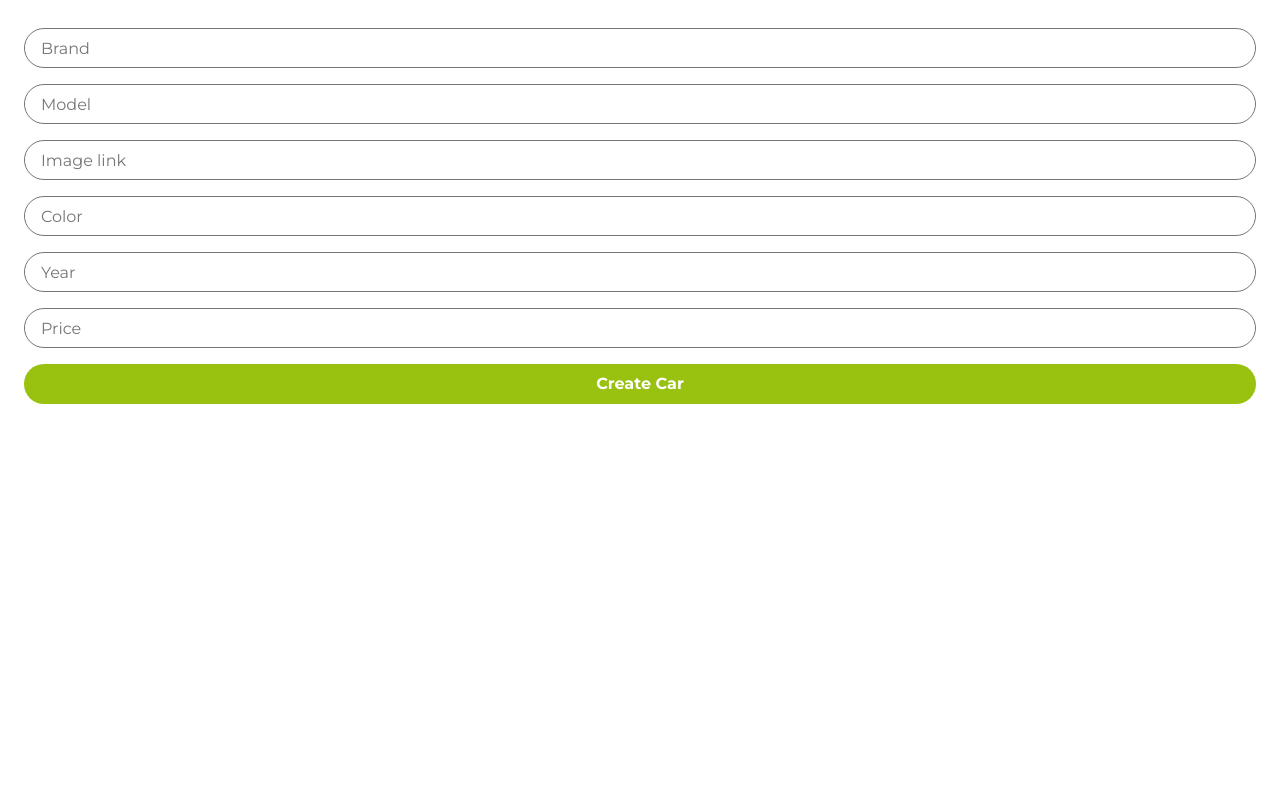
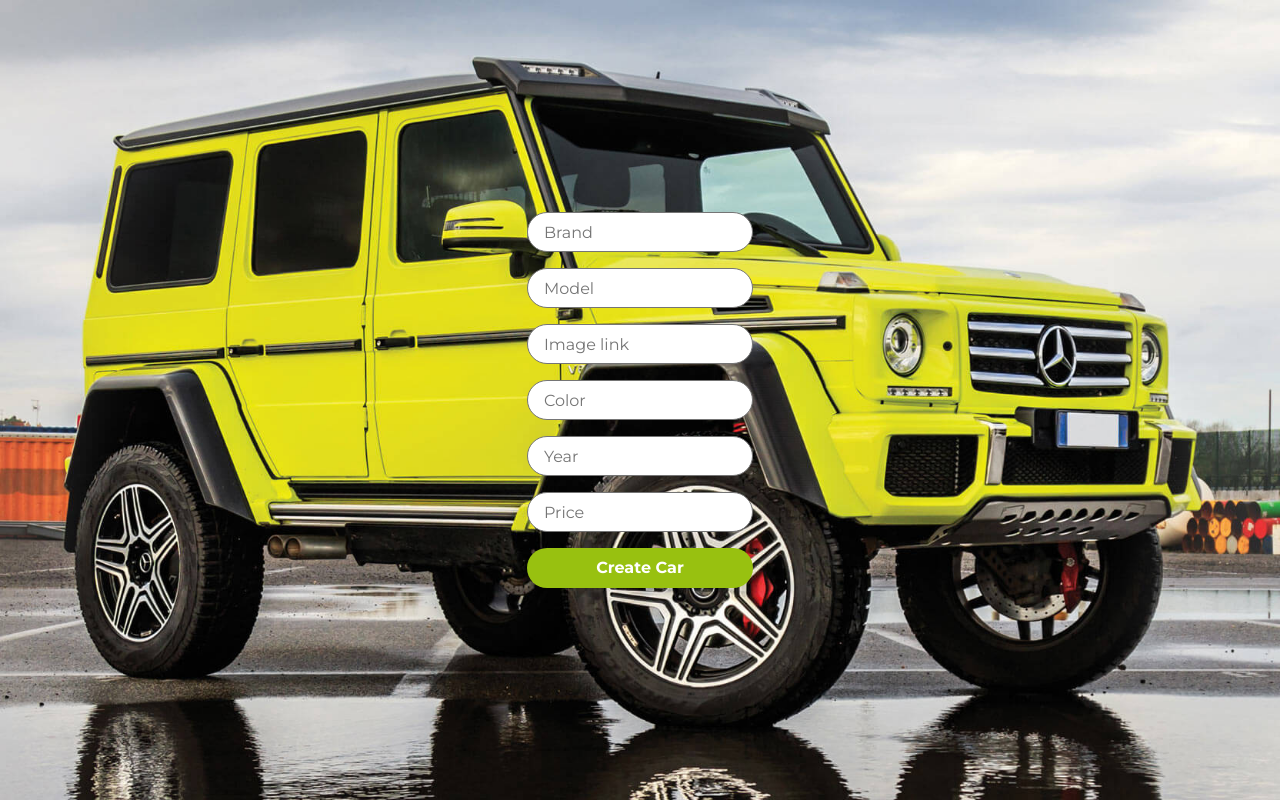
Before and after one commit to shahira-sadat/final-capstone-project-frontend, a React (Create React App) app: page /cars/create in a window 1280 px wide. Built offline with nearby package versions, Linux system fonts and the light colour scheme.

Commit message:
style for create page

```diff
--- /dev/null
+++ b/src/assets/styles/CarCreate.css
@@ -0,0 +1,16 @@
+.create-section {
+    width: 100vw;
+    height: 100vh;
+    overflow: hidden;
+    display: flex;
+    flex-direction: column;
+    align-items: center;
+    justify-content: center;
+    background-image: url("../../assets/img/create-bg.jpg");
+    background-repeat: no-repeat;
+    background-size: cover;
+    background-position: bottom;
+    background-color: var(--orange);
+    color: white;
+    padding: 0.5rem;
+}
--- a/src/components/cars/CarCreate.js
+++ b/src/components/cars/CarCreate.js
@@ -2,6 +2,7 @@ import React, { useState } from 'react';
 import { useDispatch } from 'react-redux';
 import { useNavigate } from 'react-router-dom';
 import { postCar } from '../../redux/cars/cars';
+import '../../assets/styles/CarCreate.css';
 
 function CarCreate() {
   const [carName, setCarName] = useState('');
@@ -29,7 +30,7 @@ function CarCreate() {
   };
 
   return (
-    <div>
+    <section className="create-section">
       <form className="form-container" onSubmit={handleSubmit}>
         <input
           type="text"
@@ -89,7 +90,7 @@ function CarCreate() {
           Create Car
         </button>
       </form>
-    </div>
+    </section>
   );
 }
 
```
Also changed, not shown: src/assets/img/create-bg.jpg (added).
